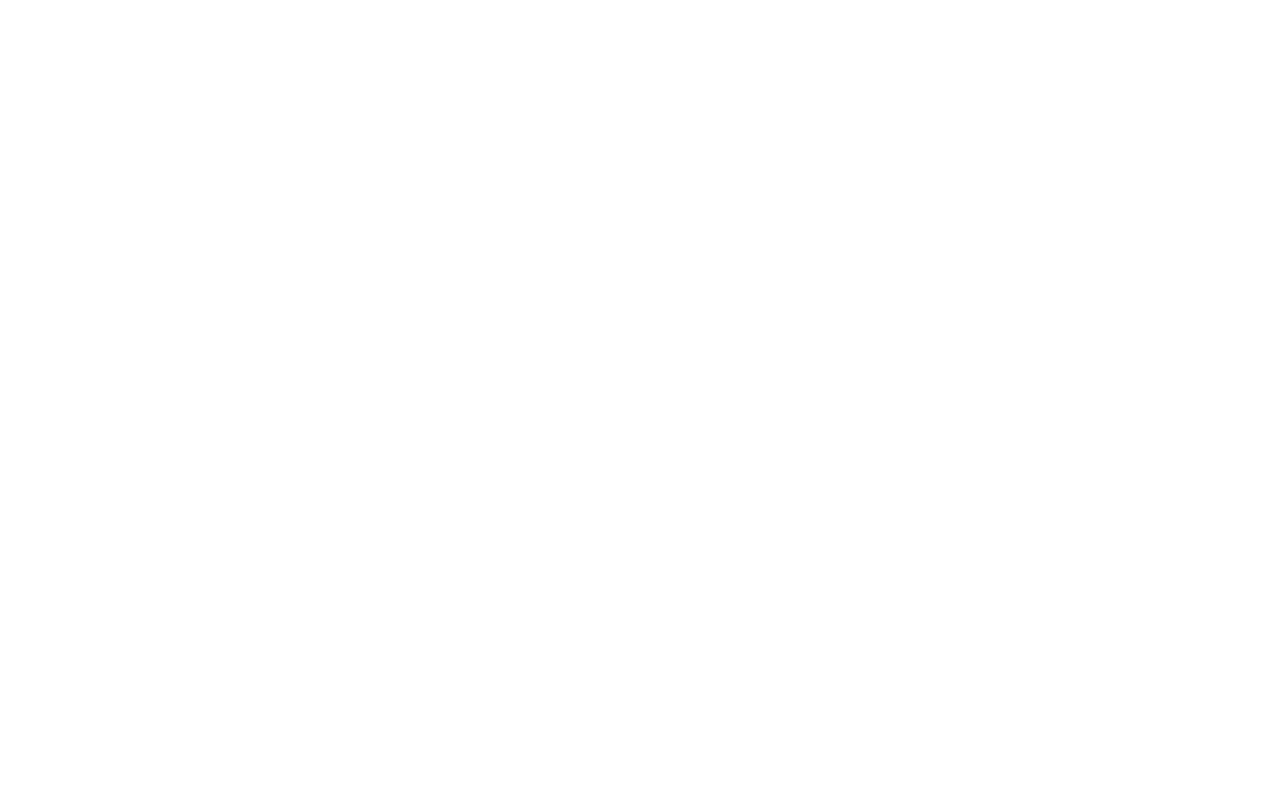
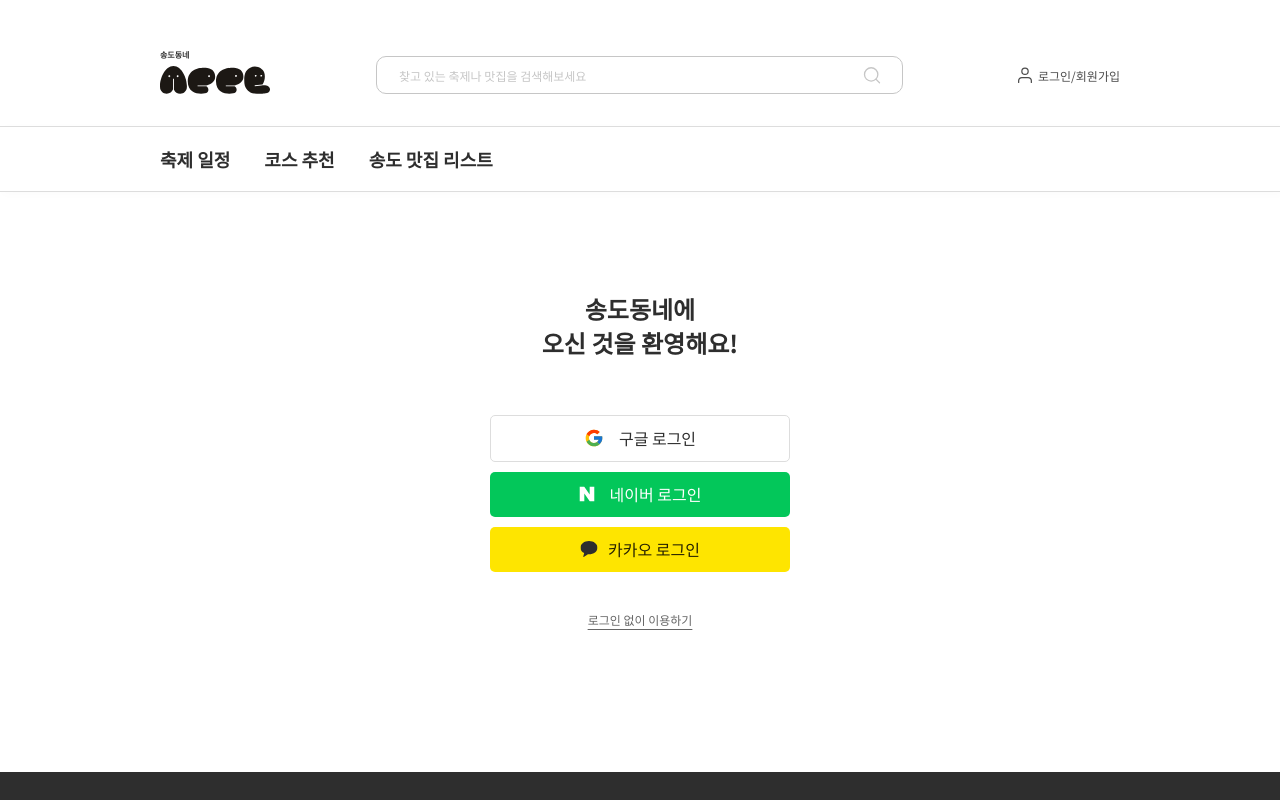
Before and after one commit to songdodongnae/frontend, a React (Create React App) app in the folder songdodongnae/: page /slogin in a window 1280 px wide. Before the commit this address had no page. Shown: the top 800 px of the page. Built offline with nearby package versions, Linux system fonts and the light colour scheme; a web font is replaced by a local one.

Commit message:
Fix: 쿠키 전달

```diff
--- a/songdodongnae/src/App.js
+++ b/songdodongnae/src/App.js
@@ -14,7 +14,7 @@
           <Route path="/" element={<MainPage />} />
           <Route path="/auth" element={<CallbackPage />} />
           <Route path="/MyPage" element={<MyPage />} />
-          <Route path='/login' element={<LoginPage />} />
+          <Route path='/slogin' element={<LoginPage />} />
       </Routes>
     </BrowserRouter>
   );
--- a/songdodongnae/src/component/Header.js
+++ b/songdodongnae/src/component/Header.js
@@ -13,7 +13,7 @@
     }
 
     const goToLogin =() => {
-        navigate('/login');
+        navigate('/slogin');
     }
 
     return (
--- a/songdodongnae/src/module/tokenStorage.js
+++ b/songdodongnae/src/module/tokenStorage.js
@@ -3,13 +3,14 @@
 
 // 쿠키에서 토큰을 가져와 로컬 스토리지에 저장하고 쿠키에서 삭제하는 함수
 export const saveToken = () => {
+    const fullToken = Cookies.get();
     const accessToken = Cookies.get("Authorization");
-    const fullToken = Cookies.get();
     console.log("accessToken:",accessToken);
     console.log("쿠키 전체 :", fullToken);
 
     if (accessToken) {
         localStorage.setItem('accessToken', accessToken);
+        console.log('if문 내부');
         //Cookies.remove('Authorization'); // 쿠키에서 삭제
     }
 };
--- a/songdodongnae/src/page/CallbackPage.js
+++ b/songdodongnae/src/page/CallbackPage.js
@@ -1,16 +1,22 @@
-import React, {useEffect, useState} from "react";
+import React, { useEffect, useState } from "react";
 import { saveToken } from "../module/tokenStorage.js";
 
 const CallbackPage = () => {
-    const [token, setToken] = useState(localStorage.getItem('accessToken'));  // 상태로 토큰 관리
+    const [token, setToken] = useState(localStorage.getItem("accessToken"));
+
     useEffect(() => {
-        console.log("saveToken 전");
-        saveToken();  // 쿠키에서 토큰을 가져와 로컬 스토리지에 저장
-        setToken(localStorage.getItem('accessToken'));  // 로컬 스토리지에서 토큰을 다시 가져와 상태를 업데이트
-        console.log("saveToken 후");
+        const fetchToken = async () => {
+            console.log("saveToken 전");
+            await saveToken(); // 비동기적으로 실행
+            console.log("saveToken 후");
+            setToken(localStorage.getItem("accessToken")); // 저장 후 가져오기
+        };
+
+        fetchToken();
     }, []);
 
     console.log("localStorage에서 가져온 토큰:", token);
+
     return (
         <div>
             <h3>Redirect Page 입니다.</h3>
@@ -19,4 +25,4 @@
     );
 };
 
-export default CallbackPage
+export default CallbackPage;
--- a/songdodongnae/src/page/MainPage.js
+++ b/songdodongnae/src/page/MainPage.js
@@ -15,14 +15,14 @@
     };
 
     const goToLogin = () => {
-        navigate('/login');
+        navigate('/slogin');
     };
 
     return (
         <div className="main-page">
             <Header />
             <Navigation />
-            <h3>2025.02.09 Update</h3>
+            <h3>2025.02.09 Night Update</h3>
             <AdBanner />
 
             {/* 컨텐츠1 */}
```
